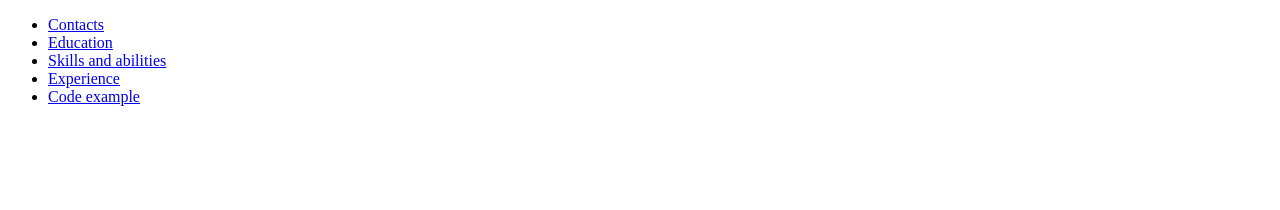
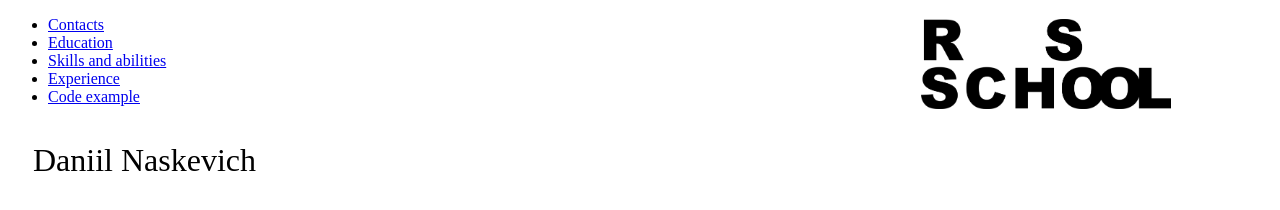
Before and after one commit to iDonuk/rsschool-cv, a plain HTML site: page index.html in a window 1280 px wide. Drawn offline with Linux system fonts and the light colour scheme.

Commit message:
feat: upgrade header and add background icon

```diff
--- a/index.html
+++ b/index.html
@@ -3,7 +3,7 @@
 <head>
     <meta charset="UTF-8">
     <meta name="viewport" content="width=device-width, initial-scale=1.0">
-    <link rel="stylesheet" href="style.css">
+    <link rel="stylesheet" href="./style.css">
     <title>Document</title>
 </head>
 <body>
@@ -30,5 +30,6 @@
 
                 </ul>
             </nav>
+ <div class="title">Daniil Naskevich</div>
 </body>
 </html>
--- a/style.css
+++ b/style.css
@@ -1,5 +1,17 @@
 .header {
-	top:20px;
+	width: 100%;
+	height:95px;
+	background: url(./assets/img/rs-logo.png) no-repeat 90%;
+	background-size: 250px;
+	padding:0;
+	margin:0;
+}
+
+.title {
+	font-size: 32px;
+	padding-top: 20px;
+	padding-left: 25px;
+	text-align: left;
 }
 
 .main {
```
Also changed, not shown: assets/img/IMG_5881.JPG (renamed from img/IMG_5881.JPG), assets/img/rs-logo.png (added), 2 other files.
